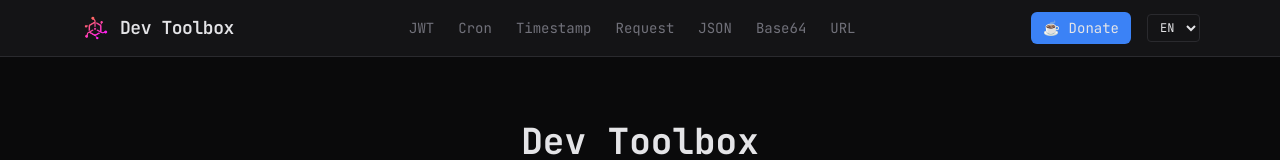
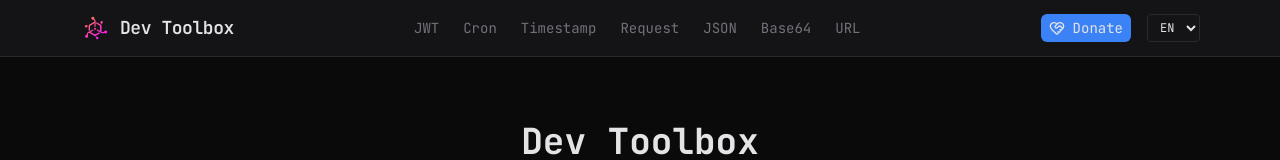
Before and after one commit to tonybearrr/dataflowkit-devtools, a SvelteKit app: page /en/ in a window 1280 px wide. Shown: the top 160 px of the page. Built offline with nearby package versions, Linux system fonts and the light colour scheme.

Commit message:
add icons lib

```diff
--- a/package.json
+++ b/package.json
@@ -40,6 +40,7 @@
 	},
 	"dependencies": {
 		"cron-parser": "^5.4.0",
-		"cronstrue": "^3.9.0"
+		"cronstrue": "^3.9.0",
+		"lucide-svelte": "^0.562.0"
 	}
 }
--- a/src/lib/i18n/locales/en.json
+++ b/src/lib/i18n/locales/en.json
@@ -2,7 +2,7 @@
 	"common": {
 		"devToolbox": "Dev Toolbox",
 		"madeBy": "Made by Anton",
-		"donate": "☕ Donate",
+		"donate": "Donate",
 		"privacy": "Privacy",
 		"about": "About",
 		"privacyFirst": "Privacy-first. No tracking. Local-only.",
--- a/src/lib/i18n/locales/ru.json
+++ b/src/lib/i18n/locales/ru.json
@@ -2,7 +2,7 @@
 	"common": {
 		"devToolbox": "Dev Toolbox",
 		"madeBy": "Сделано Антоном",
-		"donate": "☕ Поддержать",
+		"donate": "Поддержать",
 		"privacy": "Приватность",
 		"about": "О проекте",
 		"privacyFirst": "Приватность на первом месте. Без отслеживания. Локально.",
--- a/src/lib/i18n/locales/uk.json
+++ b/src/lib/i18n/locales/uk.json
@@ -2,7 +2,7 @@
 	"common": {
 		"devToolbox": "Dev Toolbox",
 		"madeBy": "Зроблено Антоном",
-		"donate": "☕ Підтримати",
+		"donate": "Підтримати",
 		"privacy": "Приватність",
 		"about": "Про проєкт",
 		"privacyFirst": "Приватність на першому місці. Без відстеження. Локально.",
--- a/src/routes/+layout.svelte
+++ b/src/routes/+layout.svelte
@@ -5,6 +5,7 @@
 	import { page } from '$app/stores';
 	import { goto } from '$app/navigation';
 	import { locale, tStringReactive, getPath, type Locale } from '$lib/i18n';
+	import { HeartHandshake } from 'lucide-svelte';
 
 	let { children } = $props();
 	let mobileMenuOpen = $state(false);
@@ -93,8 +94,10 @@
 						href="https://send.monobank.ua/jar/ABUXaikGMB"
 						target="_blank"
 						rel="noopener noreferrer"
-						class="text-xs sm:text-sm px-2 sm:px-3 py-1.5 rounded-md bg-[var(--color-accent)] hover:bg-[var(--color-accent-hover)] transition-colors whitespace-nowrap"
+						aria-label={tStringReactive('common.donate', $locale)}
+						class="px-2 py-1 text-sm font-[100] flex items-center rounded-md bg-[var(--color-accent)] hover:bg-[var(--color-accent-hover)] transition-colors"
 					>
+						<HeartHandshake class="w-4 h-4 mr-2" />
 						{tStringReactive('common.donate', $locale)}
 					</a>
 					<select
--- a/vite.config.ts
+++ b/vite.config.ts
@@ -3,5 +3,8 @@ import tailwindcss from '@tailwindcss/vite';
 import { defineConfig } from 'vite';
 
 export default defineConfig({
-	plugins: [sveltekit(), tailwindcss()]
+	plugins: [sveltekit(), tailwindcss()],
+	optimizeDeps: {
+		include: ['lucide-svelte']
+	}
 });
```
Also changed, not shown: 1 other file (tests, documents, lock files or other folders).
